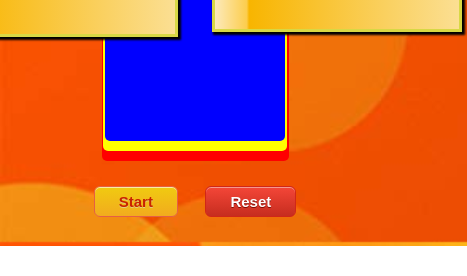
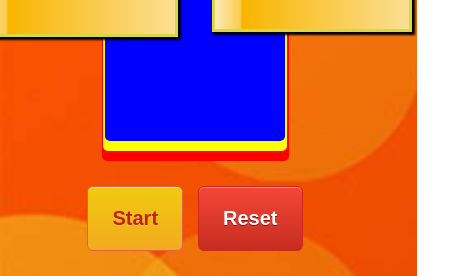
Before and after one commit to nreis11/alphabetics, a React app: page / in a window 390 px wide. Shown: the part 598-874 px from the top of the page, 467 px wide, since content can reach past the window. Before the commit the page ends 844 px from the top, so only its background shows below. Built offline with nearby package versions, Linux system fonts and the light colour scheme.

Commit message:
Add ControlButton, mobile support

```diff
--- a/src/ButtonContainer.css
+++ b/src/ButtonContainer.css
@@ -4,6 +4,16 @@
   margin: 15px auto;
   padding: 10px;
   width: 250px;
+}
+
+button {
+  font-family: Arial;
+  font-size: 20px;
+  font-weight: bold;
+  padding: 20px 24px;
+  text-decoration: none;
+  border-radius: 6px;
+  display: inline-block;
 }
 
 #start-btn {
@@ -23,18 +33,9 @@
   background: -ms-linear-gradient(top, #f0c911 5%, #f2ab1e 100%);
   background: linear-gradient(to bottom, #f0c911 5%, #f2ab1e 100%);
   background-color: #f0c911;
-  -moz-border-radius: 6px;
-  -webkit-border-radius: 6px;
-  border-radius: 6px;
   border: 1px solid #e65f44;
-  display: inline-block;
   cursor: pointer;
   color: #c92200;
-  font-family: Arial;
-  font-size: 15px;
-  font-weight: bold;
-  padding: 6px 24px;
-  text-decoration: none;
   text-shadow: 0px 1px 0px #ded17c;
 }
 #start-btn:hover {
@@ -50,7 +51,6 @@
   background: -o-linear-gradient(top, #f2ab1e 5%, #f0c911 100%);
   background: -ms-linear-gradient(top, #f2ab1e 5%, #f0c911 100%);
   background: linear-gradient(to bottom, #f2ab1e 5%, #f0c911 100%);
-  filter: progid:DXImageTransform.Microsoft.gradient(startColorstr='#f2ab1e', endColorstr='#f0c911',GradientType=0);
   background-color: #f2ab1e;
 }
 #start-btn:active {
@@ -74,20 +74,9 @@
   background: -o-linear-gradient(top, #f24537 5%, #c62d1f 100%);
   background: -ms-linear-gradient(top, #f24537 5%, #c62d1f 100%);
   background: linear-gradient(to bottom, #f24537 5%, #c62d1f 100%);
-  filter: progid:DXImageTransform.Microsoft.gradient(startColorstr='#f24537', endColorstr='#c62d1f',GradientType=0);
   background-color: #f24537;
-  -moz-border-radius: 6px;
-  -webkit-border-radius: 6px;
-  border-radius: 6px;
   border: 1px solid #d02718;
-  display: inline-block;
-  cursor: pointer;
   color: #ffffff;
-  font-family: Arial;
-  font-size: 15px;
-  font-weight: bold;
-  padding: 6px 24px;
-  text-decoration: none;
   text-shadow: 0px 1px 0px #810e05;
 }
 #reset-btn:hover {
--- /dev/null
+++ b/src/ControlButton.js
@@ -0,0 +1,7 @@
+import React from "react";
+
+export const ControlButton = ({ name, onClick }) => (
+  <button id={`${name}-btn`} onClick={onClick}>
+    {name.charAt(0).toUpperCase() + name.slice(1)}
+  </button>
+);
--- a/src/Speech.js
+++ b/src/Speech.js
@@ -1,10 +1,10 @@
-import React from 'react';
+import React from "react";
 
-const Speech = ({text}) => {
-    const synth = window.speechSynthesis;
-    const utterance = new SpeechSynthesisUtterance(text);
-    synth.speak(utterance);
-    return null;
+const Speech = ({ text }) => {
+  const synth = window.speechSynthesis;
+  const utterance = new SpeechSynthesisUtterance(text.toLowerCase());
+  synth.speak(utterance);
+  return null;
 };
 
 export default React.memo(Speech);
--- a/src/WordTile.css
+++ b/src/WordTile.css
@@ -5,7 +5,7 @@
   padding-left: 5px;
   font: bold 1.2em;
   line-height: 50px;
-  width: 250px;
+  width: 200px;
   border: 3px solid rgb(216, 216, 69);
   box-shadow: 2px 2px 2px 1px black;
   background: #fceabb; /* Old browsers */
--- a/src/WordTile.js
+++ b/src/WordTile.js
@@ -14,7 +14,7 @@ export const WordTile = ({ word }) => {
 };
 
 WordTile.propTypes = {
-  word: object.isRequired
+  word: object
 };
 
 WordTile.defaultProps = {
--- a/src/index.js
+++ b/src/index.js
@@ -14,6 +14,7 @@ import buzzer from "./sounds/buzzer-1.mp3";
 import "./index.css";
 import { MainContainer } from "./MainContainer";
 import { ControlContainer } from "./ControlContainer";
+import { ControlButton } from "./ControlButton";
 
 class Game extends React.PureComponent {
   constructor(props) {
@@ -25,8 +26,6 @@ class Game extends React.PureComponent {
       isGameOn: false,
       timeLeft: 60
     };
-
-    this.reset = this.reset.bind(this);
   }
 
   componentDidMount() {
@@ -38,10 +37,13 @@ class Game extends React.PureComponent {
     window.removeEventListener("keydown", this.handleKeyDown);
   }
 
-  handleKeyDown = e => {
+  handleKeyDown = (e, cmd = null) => {
     const { isGameOn, currIdx, wordList } = this.state;
-    if (isGameOn) {
-      if (e.keyCode === 32) {
+    if (!isGameOn) {
+      return;
+    }
+
+    if (e.keyCode === 32 || cmd === "next") {
       // Correct
       const currWord = wordList[currIdx];
       currWord.isRight = true;
@@ -51,10 +53,9 @@ class Game extends React.PureComponent {
         wordList: newWordList
       });
       this.nextWord();
-      } else if (e.keyCode === 18) {
+    } else if (e.keyCode === 18 || cmd === "pass") {
       // Pass
       this.nextWord();
-      }
     }
   };
 
@@ -78,6 +79,9 @@ class Game extends React.PureComponent {
     const { timeLeft } = this.state;
     if (timeLeft <= 0) {
       clearInterval(this.timer);
+      // Need to execute here to work on mobile browsers
+      const buzzer = document.getElementById("buzzer");
+      buzzer.play();
       this.setState({
         isGameOn: false
       });
@@ -89,6 +93,7 @@ class Game extends React.PureComponent {
   };
 
   startTimer = () => {
+    console.log(this);
     if (!this.timer) {
       this.timer = setInterval(this.tick, 1000);
       this.setState({
@@ -106,7 +111,7 @@ class Game extends React.PureComponent {
     }
   };
 
-  reset(e) {
+  reset = e => {
     e.target.blur();
     clearInterval(this.timer);
     this.timer = null;
@@ -117,13 +122,16 @@ class Game extends React.PureComponent {
       timeLeft: 60,
       correct: []
     });
-  }
+  };
 
   render() {
     const { wordList, currIdx, timeLeft, isGameOn } = this.state;
-    console.log({ wordList: wordList });
     if (wordList.length < 1) {
-      return <div />;
+      return (
+        <div>
+          <h1>LOADING...</h1>
+        </div>
+      );
     }
 
     const letter = wordList[currIdx].value[0];
@@ -134,23 +142,25 @@ class Game extends React.PureComponent {
         <LetterBar wordList={wordList} currIdx={currIdx} />
         <Timer seconds={timeLeft < 10 ? "0" + timeLeft : timeLeft.toString()} />
         <MainContainer>
-          <ControlContainer name="pass" handleClick={() => {}} />
+          <ControlContainer
+            name="pass"
+            handleClick={e => this.handleKeyDown(e, "pass")}
+          />
           <WordTileContainer>
             {wordList.map((word, idx) => (
               <WordTile key={word.value} word={idx <= currIdx ? word : null} />
             ))}
           </WordTileContainer>
-          <ControlContainer name="next" handleClick={() => {}} />
+          <ControlContainer
+            name="next"
+            handleClick={e => this.handleKeyDown(e, "next")}
+          />
         </MainContainer>
         <ButtonContainer>
-          <button id="start-btn" onClick={this.startTimer}>
-            Start
-          </button>
-          <button id="reset-btn" onClick={this.reset}>
-            Reset
-          </button>
+          <ControlButton name="start" onClick={this.startTimer} />
+          <ControlButton name="reset" onClick={this.reset} />
         </ButtonContainer>
-        {timeLeft <= 0 && <audio ref={this.myRef} src={buzzer} autoPlay />}
+        {timeLeft <= 0 && <audio id="buzzer" ref={this.myRef} src={buzzer} />}
       </div>
     );
   }
```
Lines whose indentation alone changed are shown as unchanged.
